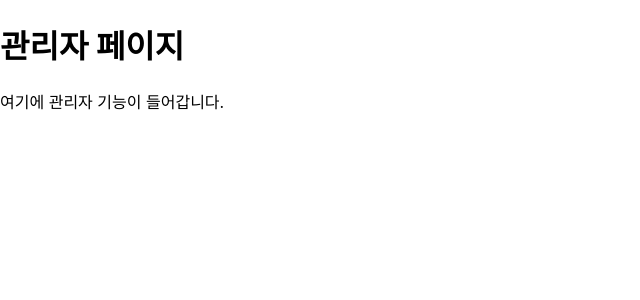
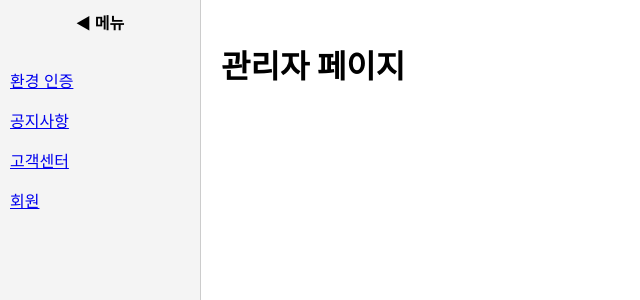
Before and after one commit to tony99kim/team_project_web, a React (Create React App) app: page /admin in a window 1280 px wide. Shown: the top 300 px of the page, without its empty margins (0-640 px from the left). Built offline with nearby package versions, Linux system fonts and the light colour scheme.

Commit message:
메뉴 구현/태엽

```diff
--- /dev/null
+++ b/src/AdminPage.css
@@ -0,0 +1,37 @@
+/* src/AdminPage.css */
+.admin-page {
+    display: flex;
+    height: 100vh; /* 전체 화면 높이 */
+  }
+
+  .sidebar {
+    width: 200px;
+    background-color: #f4f4f4;
+    border-right: 1px solid #ccc;
+    transition: width 0.3s; /* 애니메이션 효과 */
+  }
+
+  .sidebar.closed {
+    width: 50px; /* 메뉴가 닫혔을 때의 너비 */
+  }
+
+  .menu-header {
+    cursor: pointer;
+    font-weight: bold;
+    padding: 10px;
+    text-align: center;
+  }
+
+  .menu-list {
+    list-style-type: none;
+    padding: 0;
+  }
+
+  .menu-list li {
+    padding: 8px 10px;
+  }
+
+  .content {
+    padding: 20px;
+    flex-grow: 1; /* 콘텐츠가 남은 공간을 차지하도록 설정 */
+  }
--- a/src/AdminPage.js
+++ b/src/AdminPage.js
@@ -1,11 +1,43 @@
 // src/AdminPage.js
-import React from 'react';
+import React, { useState } from 'react';
+import { Routes, Route, Link } from 'react-router-dom';
+import './AdminPage.css';
+import EnvironmentCertification from './EnvironmentCertification';
+import Notice from './Notice';
+import CustomerService from './CustomerService';
+import Member from './Member';
 
 const AdminPage = () => {
+  const [isMenuOpen, setIsMenuOpen] = useState(true);
+
+  const toggleMenu = () => {
+    setIsMenuOpen(!isMenuOpen);
+  };
+
   return (
-    <div>
-      <h1>관리자 페이지</h1>
-      <p>여기에 관리자 기능이 들어갑니다.</p>
+    <div className="admin-page">
+      <div className={`sidebar ${isMenuOpen ? 'open' : 'closed'}`}>
+        <div className="menu-header" onClick={toggleMenu}>
+          <span>{isMenuOpen ? '◀' : '▶'} 메뉴</span>
+        </div>
+        {isMenuOpen && (
+          <ul className="menu-list">
+            <li><Link to="/admin/environment-certification">환경 인증</Link></li>
+            <li><Link to="/admin/notice">공지사항</Link></li>
+            <li><Link to="/admin/customer-service">고객센터</Link></li>
+            <li><Link to="/admin/member">회원</Link></li>
+          </ul>
+        )}
+      </div>
+      <div className="content">
+        <Routes>
+          <Route path="environment-certification" element={<EnvironmentCertification />} />
+          <Route path="notice" element={<Notice />} />
+          <Route path="customer-service" element={<CustomerService />} />
+          <Route path="member" element={<Member />} />
+          <Route path="/" element={<h1>관리자 페이지</h1>} />
+        </Routes>
+      </div>
     </div>
   );
 };
--- a/src/App.js
+++ b/src/App.js
@@ -9,7 +9,7 @@ const App = () => {
     <Router>
       <Routes>
         <Route path="/" element={<AdminLogin />} />
-        <Route path="/admin" element={<AdminPage />} /> {/* 관리자 페이지 경로 */}
+        <Route path="/admin/*" element={<AdminPage />} /> {/* 관리자 페이지 경로 */}
       </Routes>
     </Router>
   );
--- /dev/null
+++ b/src/CustomerService.js
@@ -0,0 +1,8 @@
+// src/CustomerService.js
+import React from 'react';
+
+const CustomerService = () => {
+  return <h2>고객센터 페이지</h2>;
+};
+
+export default CustomerService;
--- /dev/null
+++ b/src/EnvironmentCertification.js
@@ -0,0 +1,8 @@
+// src/EnvironmentCertification.js
+import React from 'react';
+
+const EnvironmentCertification = () => {
+  return <h2>환경 인증 페이지</h2>;
+};
+
+export default EnvironmentCertification;
--- /dev/null
+++ b/src/Member.js
@@ -0,0 +1,8 @@
+// src/Member.js
+import React from 'react';
+
+const Member = () => {
+  return <h2>회원 페이지</h2>;
+};
+
+export default Member;
--- /dev/null
+++ b/src/Notice.js
@@ -0,0 +1,8 @@
+// src/Notice.js
+import React from 'react';
+
+const Notice = () => {
+  return <h2>공지사항 페이지</h2>;
+};
+
+export default Notice;
```
